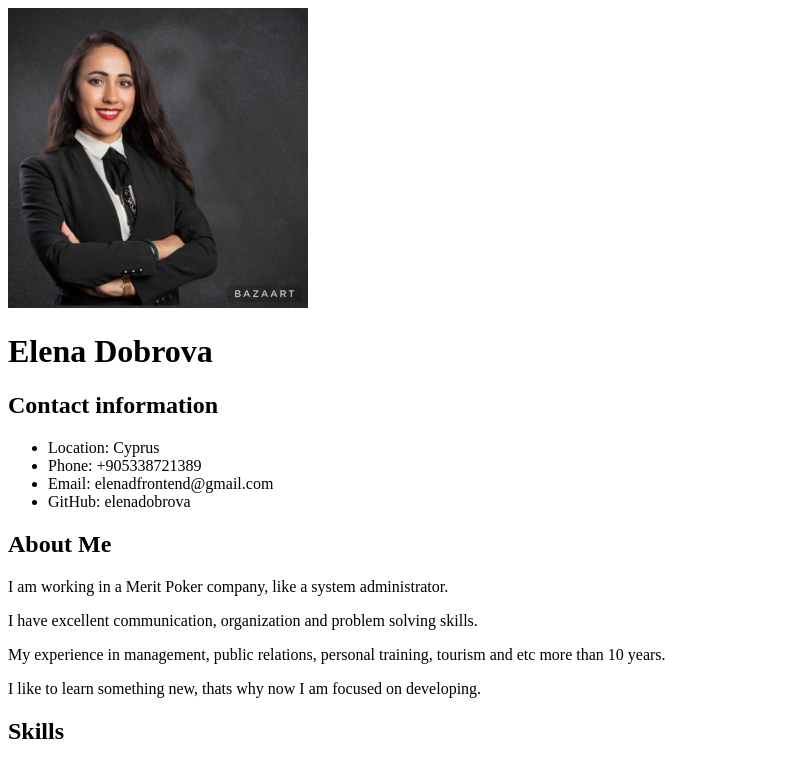
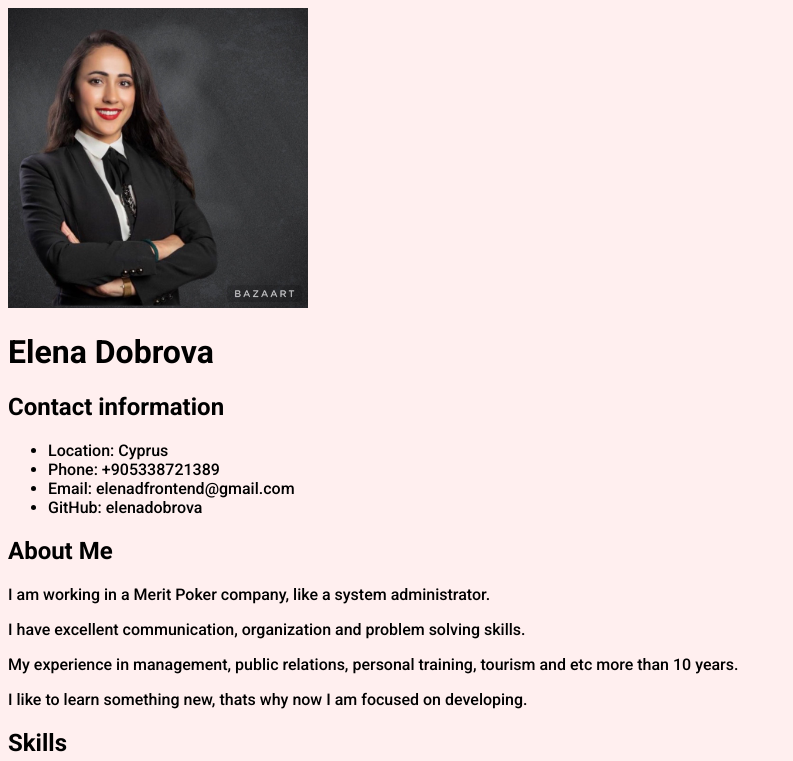
Before and after one commit to elenadobrova/rsschool-cv, a plain HTML site: page index.html in a window 1280 px wide. Shown: the top 761 px of the page, without its empty margins (0-793 px from the left). Drawn offline with Linux system fonts and the light colour scheme.

Commit message:
feat: add css information

```diff
--- a/index.html
+++ b/index.html
@@ -5,10 +5,19 @@
     <meta name="viewport" content="width=device-width, initial-scale=1.0">
     <title>My CV</title>
     <link rel="stylesheet" href="styles.css">
+    <link rel="icon" href="assets/favicon.ico" />
+    <link rel="preconnect" href="https://fonts.gstatic.com">
+<link href="https://fonts.googleapis.com/css2?family=Roboto:wght@100;300;500;700&display=swap" rel="stylesheet">
 </head>
+
+
 <body>
     <img src="cvphoto.JPG" alt="my photo" width="300">
+    <header>
     <h1>Elena Dobrova</h1>
+    </header>
+
+    <main>
     <h2>Contact information</h2>
     <ul>
         <li>Location: Cyprus</li>
--- a/styles.css
+++ b/styles.css
@@ -0,0 +1,8 @@
+body {
+    font-family: 'Roboto', sans-serif;
+    background-color: #FFEFEF;
+}
+
+* {
+    box-sizing: border-box;
+}
```
